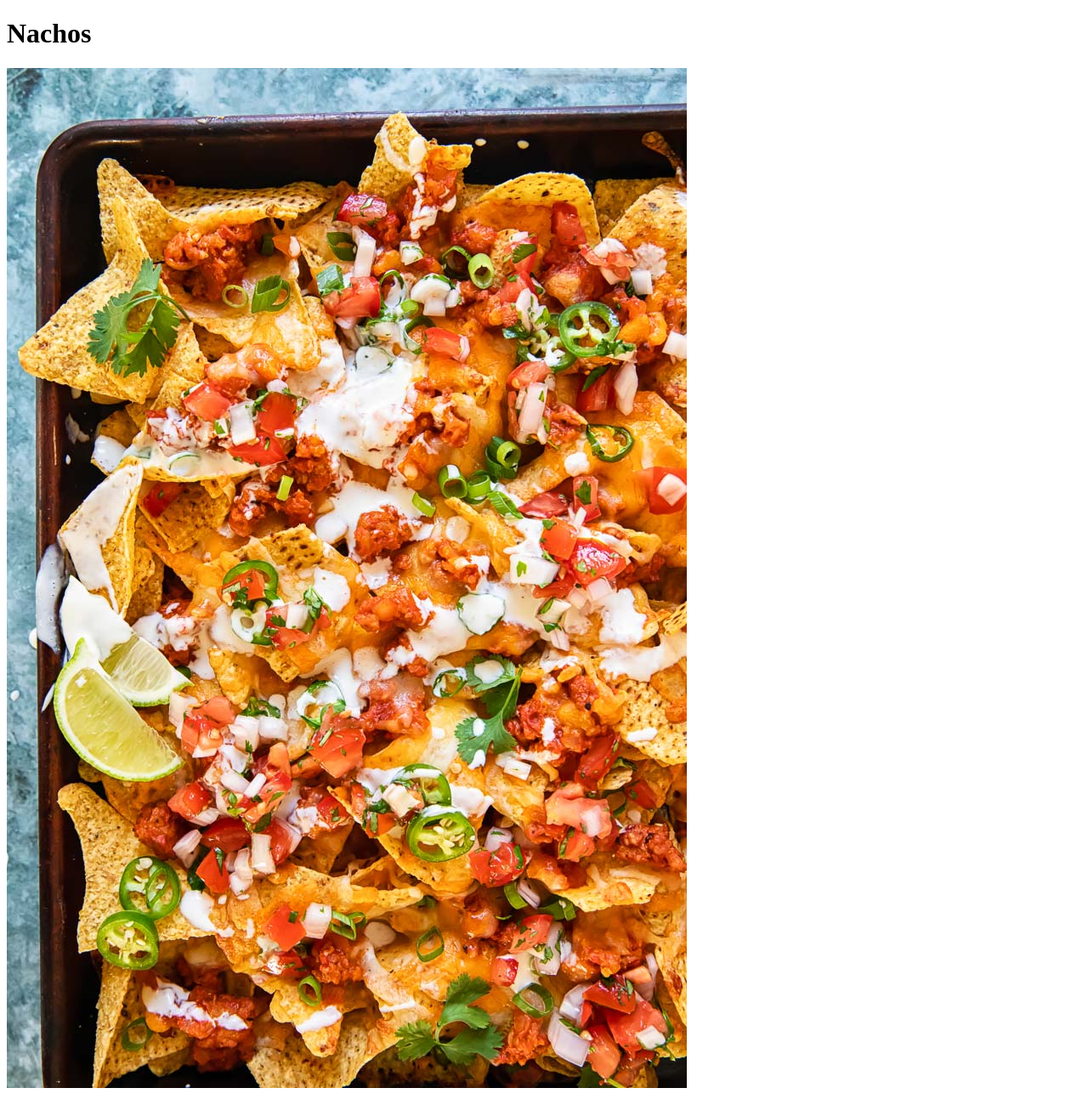
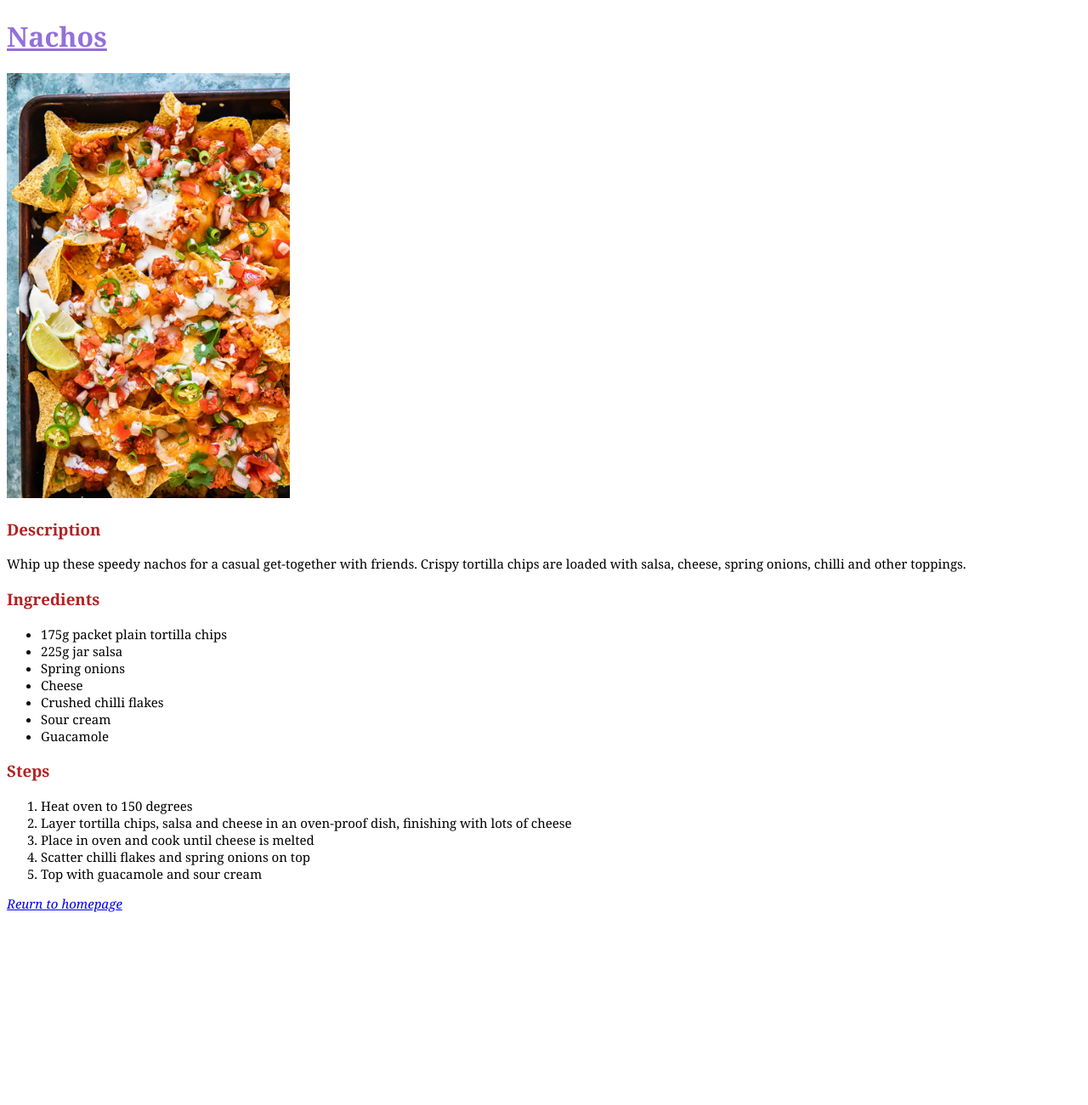
Before and after one commit to ellarose45/odin-recipes, a plain HTML site: page recipes/nachos.html in a window 1280 px wide. Shown: the top 1300 px of the page at 85% size. After the commit the page ends 1088 px from the top, so only its background shows below. Drawn offline with Linux system fonts and the light colour scheme.

Commit message:
Add styling using external CSS

```diff
--- a/recipes/nachos.html
+++ b/recipes/nachos.html
@@ -2,12 +2,13 @@
 <html lang="en">
 <head>
     <meta charset="UTF-8">
+    <link rel="stylesheet" href="../style.css">
     <title>Odin Recipes - Nachos</title>
 </head>
 
 <body>
     <h1>Nachos</h1>
-    <img src="images/nachos.jpg">
+    <img src="images/nachos.jpg" class="recipe-image">
 
     <h3>Description</h3>
     <p>Whip up these speedy nachos for a casual get-together with friends.
@@ -29,5 +30,7 @@
         <li>Place in oven and cook until cheese is melted</li>
         <li>Scatter chilli flakes and spring onions on top</li>
         <li>Top with guacamole and sour cream</li></ol>
+
+        <p><a href="../index.html">Reurn to homepage</a></p>
 </body>
 </html>
--- /dev/null
+++ b/style.css
@@ -0,0 +1,37 @@
+body {
+    font-family: Georgia, 'Times New Roman', Times, serif;
+}
+
+p, ol, ul {
+    font-size: 15px;
+}
+
+h1 {
+    color:mediumpurple;
+    font-weight: 700;
+    text-decoration:underline;
+}
+
+h3 {
+    color:firebrick;
+    font-weight: 700;
+}
+
+.recipe-image {
+    width: auto;
+    height: 500px;
+}
+
+a {
+    font-style: italic;
+}
+
+a:hover {
+    background-color:lightgreen;
+}
+
+a:active {
+    text-decoration: none;
+    font-weight: bold;
+    background-color: blueviolet;
+}
```
Also changed, not shown: index.html (+1 -0 lines), recipes/fajitas.html (+4 -1 lines).
